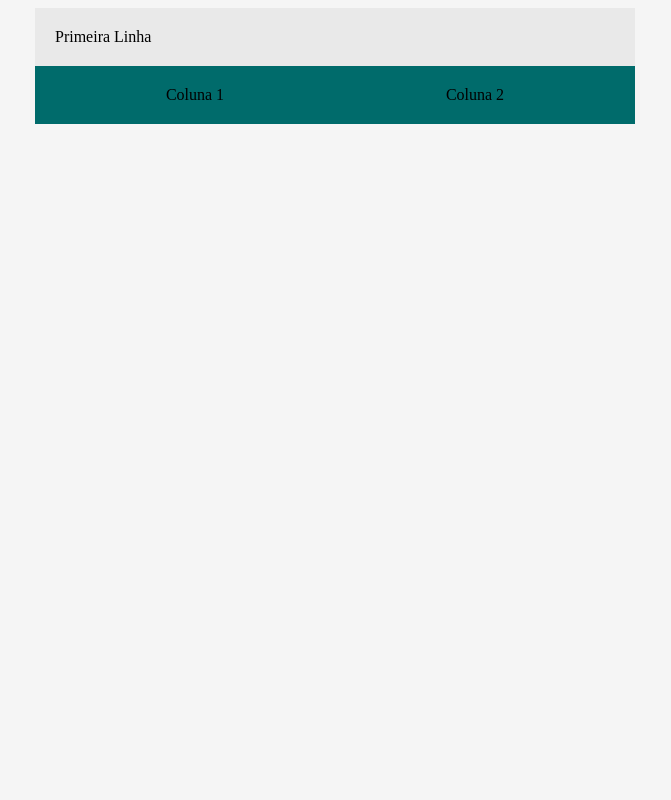
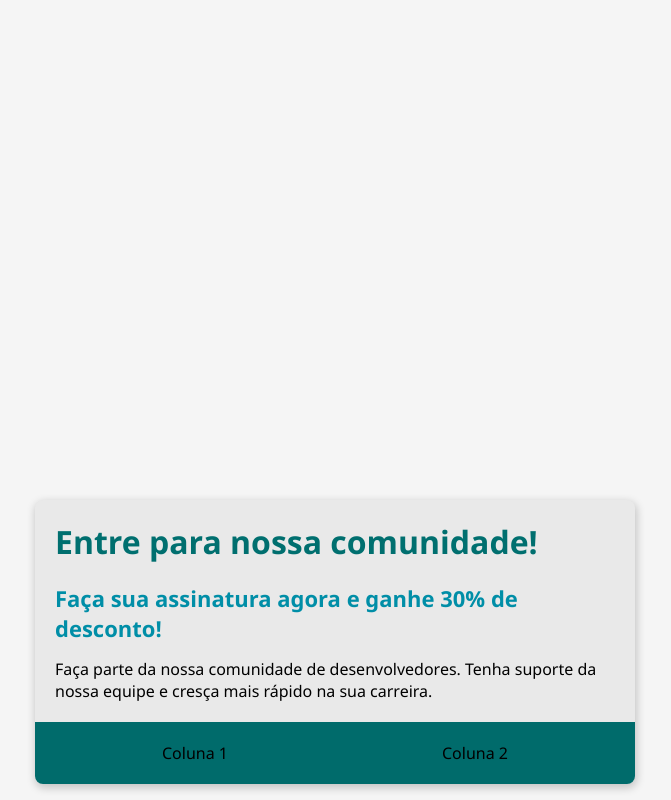
Before and after one commit to RafaelDiasCmp/projeto02_BootcampDevJr, a plain HTML site: page index.html in a window 1280 px wide. Shown: the whole page, without its empty margins (305-976 px from the left). Drawn offline with Linux system fonts and the light colour scheme.

Commit message:
close #3 - Criando o cabeçalho do index.html

```diff
--- a/index.html
+++ b/index.html
@@ -8,12 +8,17 @@
     <style>
         body {
             background-color: #f5f5f5;
+            font-family: 'Segoe UI', Tahoma, Geneva, Verdana, sans-serif;
         }
 
         .container {
             background-color: #E9E9E9;
             margin: auto;
             width: 600px;
+            box-shadow: 1px 3px 8px 1px rgba(0, 0, 0, 0.2);
+            border-radius: 8px;
+            overflow: hidden;
+            margin-top: 500px;
         }
 
         .header {
@@ -26,12 +31,36 @@
             justify-content: space-around;
             padding: 20px;
         }
+
+        .header-title {
+            color: #006f6f;
+            font-size: 32px;
+            font-weight: 700;
+            margin-bottom: 20px;
+        }
+
+        .header-subtitle {
+            color: #008EA7;
+            font-size: 22px;
+            font-weight: 600;
+            margin-bottom: 15px;
+        }
+
     </style>
 </head>
 <body>
     <div class="container">
         <div class="header">
-            Primeira Linha
+            <div class="header-title">
+                Entre para nossa comunidade!
+            </div>
+            <div class="header-subtitle">
+                Faça sua assinatura agora e ganhe 30% de desconto!
+            </div>
+            <div>
+                Faça parte da nossa comunidade de desenvolvedores.
+                Tenha suporte da nossa equipe e cresça mais rápido na sua carreira.
+            </div>
         </div>
         <div class="flex-container">
             <div>
```
